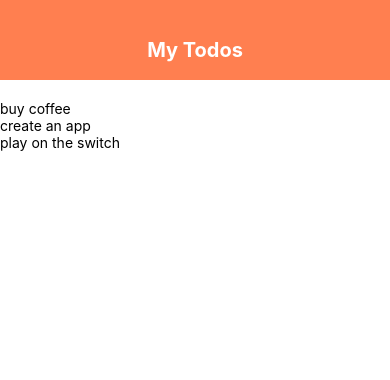
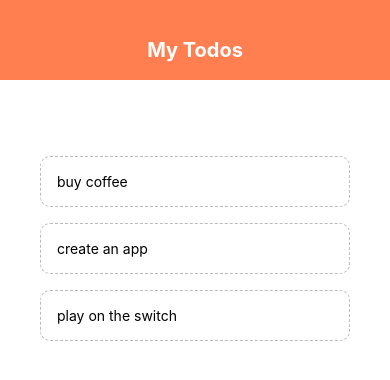
Before and after one commit to woonglae/CS4261_First_Assignment, a React Native app: screen / in a window 390 px wide. Shown: the top 380 px of the page. Built offline with nearby package versions, Linux system fonts and the light colour scheme.

Commit message:
Add deleting functionality when you click the item

```diff
--- a/App.js
+++ b/App.js
@@ -2,6 +2,8 @@
 import React, {useState} from 'react';
 import { StyleSheet, Text, View, FlatList } from 'react-native';
 import Header from './components/header';
+import TodoItem from './components/todoItem';
+
 
 export default function App() {
   const [todos, setTodos] = useState([
@@ -10,16 +12,22 @@
     { text: 'play on the switch', key: '3' }
   ]);
 
+  const pressHandler = (key) => {
+    setTodos(prevTodos => {
+      return prevTodos.filter(todo => todo.key != key);
+    });
+  };
+
   return (
     <View style={styles.container}>
-      <Header/>
-      <View style = {styles.container}>
-        {/* to form */}
-        <View style = {styles.list}>
+      <Header />
+      <View style={styles.content}>
+        {/* add todo form */}
+        <View style={styles.list}>
           <FlatList
             data={todos}
             renderItem={({ item }) => (
-              <Text>{item.text}</Text>
+              <TodoItem item={item} pressHandler={pressHandler} />
             )}
           />
         </View>
```
